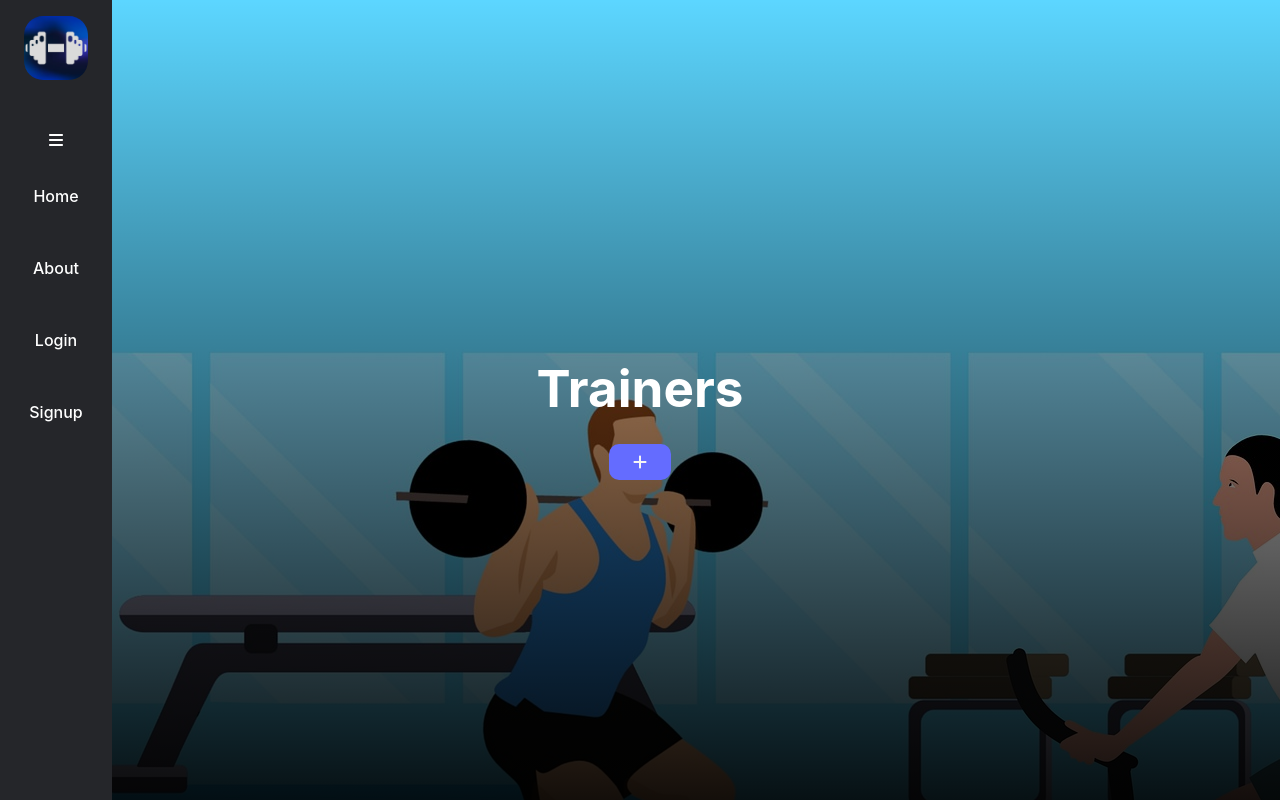
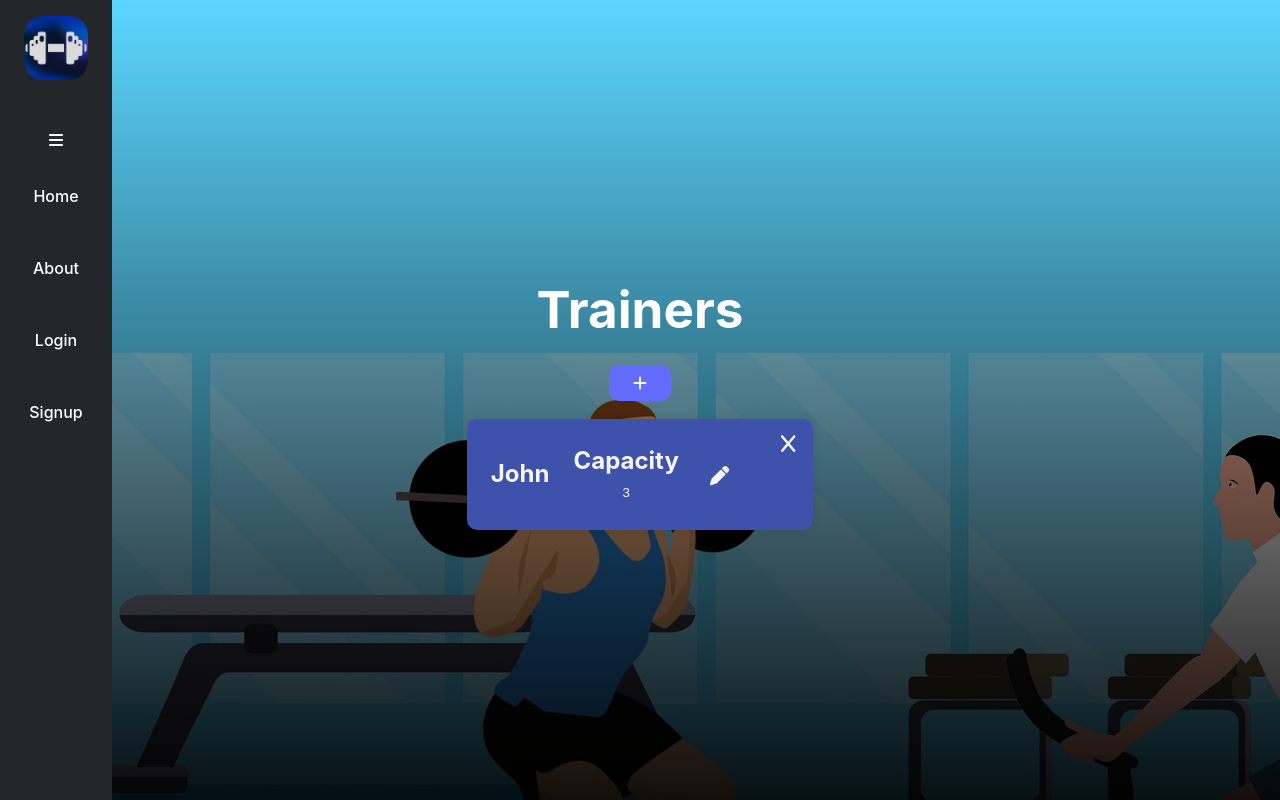
Before and after one commit to PTGest/PTGest, a Vue app in the folder code/js/: page /trainers in a window 1280 px wide. Built offline with nearby package versions, Linux system fonts and the light colour scheme; no server answers.

Commit message:
report changes

```diff
--- /dev/null
+++ b/code/js/src/views/user/CompaniesViews/Components/TrainerBox.vue
@@ -0,0 +1,97 @@
+<template>
+    <div class="trainer">
+        <div class="text">
+            <h4>{{props.trainer.name}}</h4>
+        </div>
+        <div class="text">
+            <p>Capacity</p>
+            <input :class="isDisabled ? 'capacity' : 'edit-capacity'"
+                   :placeholder="`${props.trainer.capacity}`" :disabled="isDisabled"
+            />
+        </div>
+        <font-awesome-icon v-if="isDisabled" :icon="faPen" @click="updateCapacity" class="icon"></font-awesome-icon>
+        <font-awesome-icon v-if="!isDisabled" :icon="faCheck" @click="updateCapacity" class="icon"></font-awesome-icon>
+        <font-awesome-icon :icon="faX" class="deleteIcon"></font-awesome-icon>
+
+    </div>
+</template>
+
+<script setup lang="ts">
+import Trainer from "../../../../views/user/CompaniesViews/models/Trainer.ts";
+import {FontAwesomeIcon} from "@fortawesome/vue-fontawesome";
+import {faCheck, faPen, faX} from "@fortawesome/free-solid-svg-icons";
+import {ref} from "vue";
+
+const isDisabled = ref(true)
+const props = defineProps<{
+    trainer: Trainer
+}>()
+
+const updateCapacity = () => {
+    isDisabled.value = !isDisabled.value
+}
+
+</script>
+
+<style scoped>
+.trainer{
+    display: flex;
+    justify-content: center;
+    align-content: center;
+    padding: 1em 0.5em 1em 0.5em;
+    border-radius: 10px;
+    margin: 1em;
+    background-color: var(--light-blue);
+    color: whitesmoke;
+    font-size: 1.5em;
+    font-weight: bold;
+    box-shadow: 0 0 10px rgba(0, 0, 0, 0.1);
+}
+.icon{
+    position: relative;
+    top: 1.2em;
+    color: whitesmoke;
+    font-size: 0.8em;
+    margin: 0 1em 0 1em;
+    cursor: pointer;
+}
+p, h6, h4, input{
+    padding: 0;
+    margin: 0;
+}
+.text{
+    display: flex;
+    flex-direction: column;
+    justify-content: center;
+    align-items: center;
+    margin: 0 0.5em 0 0.5em;
+}
+.capacity, .edit-capacity{
+    width: 3em;
+    height: 2em;
+    border: 0;
+    color: whitesmoke;
+    background-color: var(--light-blue);
+}
+.edit-capacity{
+    border: 1px solid whitesmoke;
+    border-radius: 10px;
+}
+input{
+    text-align: center;
+}
+::placeholder{
+    text-align: center;
+    color: whitesmoke;
+}
+
+.deleteIcon{
+    position: relative;
+    top: -0.5em;
+    right: -0.7em;
+    color: whitesmoke;
+    font-size: 0.8em;
+    margin: 0 1em 0 1em;
+    cursor: pointer;
+}
+</style>
--- a/code/js/src/views/user/CompaniesViews/Trainers.vue
+++ b/code/js/src/views/user/CompaniesViews/Trainers.vue
@@ -4,6 +4,9 @@
         <router-link :to="{ name: 'registerTrainer' }" class="add-trainer">
             <font-awesome-icon :icon="faPlus" class="plus-icon"></font-awesome-icon>
         </router-link>
+        <div v-for="trainer in trainers.trainers" class="trainer">
+            <TrainerBox :trainer="trainer" ></TrainerBox>
+        </div>
     </div>
 </template>
 
@@ -12,19 +15,22 @@ import {faPlus} from "@fortawesome/free-solid-svg-icons";
 import {FontAwesomeIcon} from "@fortawesome/vue-fontawesome";
 import {Ref, ref} from "vue";
 import CompanyTrainers from "../../../views/user/CompaniesViews/models/CompanyTrainers.ts";
-import getCompanyTrainers from "../../../services/companyServices/getCompanyTrainers.ts";
+//import getCompanyTrainers from "../../../services/companyServices/getCompanyTrainers.ts";
+import Trainer from "../../../views/user/CompaniesViews/models/Trainer.ts";
+import TrainerBox from "@/views/user/CompaniesViews/Components/TrainerBox.vue";
 
 const trainers : Ref<CompanyTrainers> = ref({
-    trainers: [],
+    trainers: [new Trainer( 1, "John", "MALE", 1, 3 )],
     total: 0
 });
-(async () => {
-    try {
-         await getCompanyTrainers();
-    } catch (error) {
-        console.error("Error getting user info:", error)
-    }
-})()
+
+// (async () => {
+//     try {
+//          await getCompanyTrainers();
+//     } catch (error) {
+//         console.error("Error getting user info:", error)
+//     }
+// })()
 </script>
 
 <style scoped>
--- a/code/js/src/views/user/UserRegister/RegisterTrainee.vue
+++ b/code/js/src/views/user/UserRegister/RegisterTrainee.vue
@@ -152,7 +152,6 @@ const authSign = () => {
             "hired_trainer")
         )
     }
-
 }
 </script>
 
```
Also changed, not shown: 1 other file (tests, documents, lock files or other folders).
